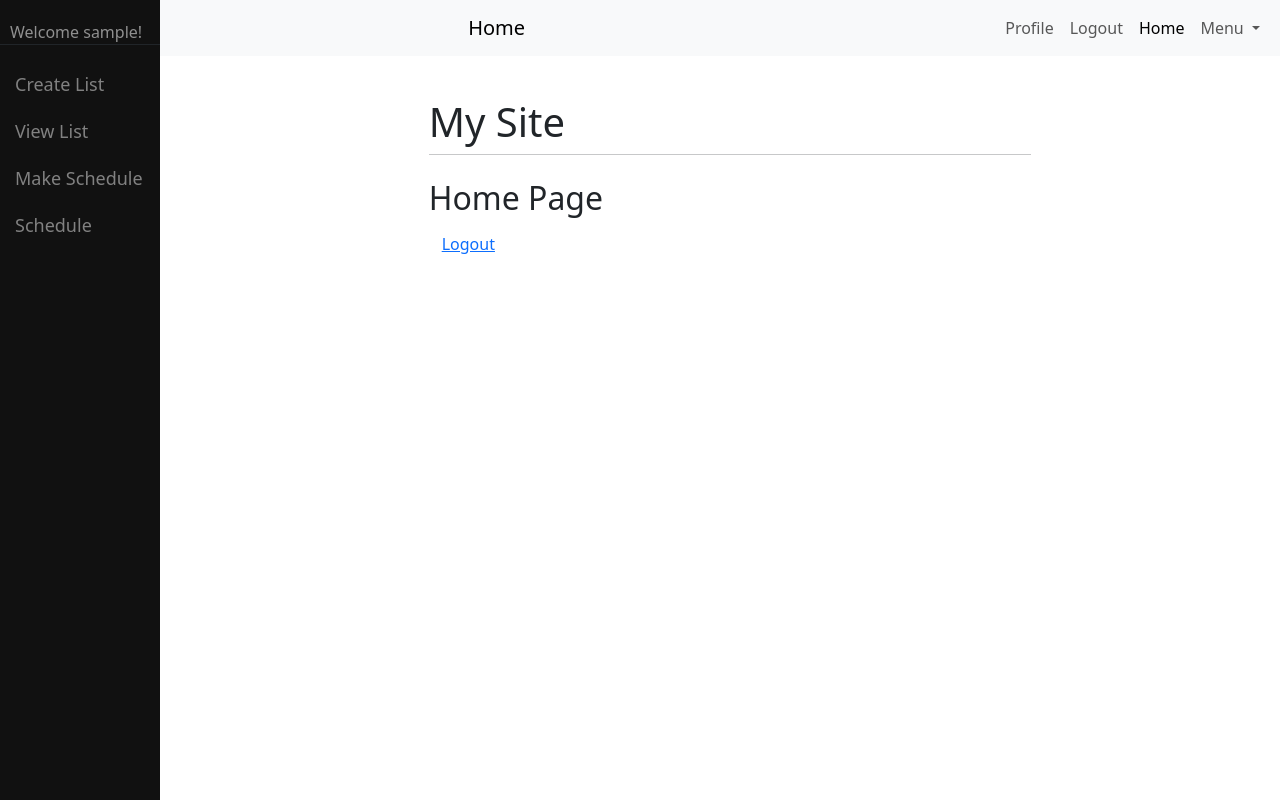
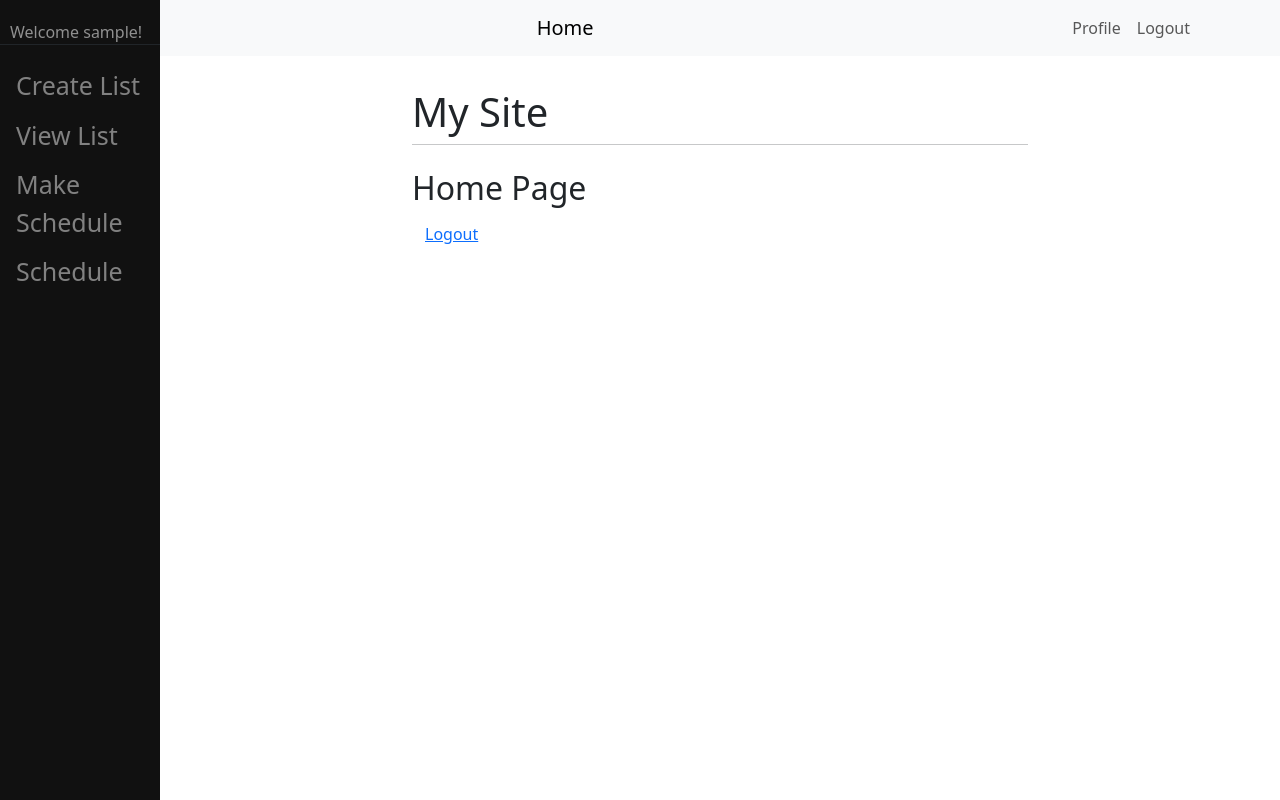
Before and after one commit to dylanp581/django_todolist, a Django app: page / in a window 1280 px wide. Run offline with Django 4.2, Linux system fonts and the light colour scheme; the visitor is signed in with stand-in values (Sample User, id 1); some libraries are stand-ins or nearby versions.

Commit message:
made the mobile version more like the desktop 0.7

```diff
--- a/main/templates/main/base.html
+++ b/main/templates/main/base.html
@@ -26,31 +26,22 @@
             }
 
             .sidenav a {
-                padding: 10px 15px;
+                padding: 6px 8px 6px 16px;
                 text-decoration: none;
-                font-size: 18px;
+                font-size: 25px;
                 color: #818181;
                 display: block;
-                border-radius: 5px;
-                transition: background-color 0.3s, color 0.3s;
             }
 
-            .sidenav a:hover {
-                color: #fff;
-                background-color: #575757;
+            .sidenav a:hover{
+                color: #f1f1f1;
             }
 
-            .main {
-                margin-left: 180px;
-                padding: 10px;
+            .main{
+                margin-left: 160px;
+                padding: 0px 10px;
             }
 
-            /* Responsive adjustments */
-            @media screen and (max-width: 768px) {
-                .main {
-                    margin-left: 0;
-                }
-            }
         </style>
 
         <meta charset="utf-8">
@@ -62,8 +53,8 @@
     </head>
 
     <body>
-        <nav class="navbar navbar-expand-lg navbar-light bg-light bg-body-tertiary">
-            <div class="container-fluid">
+        <nav class="navbar navbar-expand-lg navbar-light bg-light">
+            <div class="container">
                 <div class="navbar-nav mx-auto">
                     <a class="navbar-brand" href="{% url 'home' %}">Home</a>
                 </div>
@@ -74,25 +65,6 @@
                             {% csrf_token %}
                             <button type="submit" class="btn btn-link nav-item nav-link">Logout</button>
                         </form>
-                        <div class="collapse navbar-collapse" id="navbarNavDropdown">
-                            <ul class="navbar-nav">
-                                <li class="nav-item">
-                                    <a class="nav-link active" aria-current="page" href="#">Home</a>
-                                </li>
-                                    <li class="nav-item">
-                                <li class="nav-item dropdown">
-                                    <a class="nav-link dropdown-toggle" href="#" role="button" data-bs-toggle="dropdown" aria-expanded="false">
-                                    Menu
-                                    </a>
-                                    <ul class="dropdown-menu">
-                                        <li><a class="dropdown-item" href="{% url 'create' %}">Create List</a></li>
-                                        <li><a class="dropdown-item" href="{% url 'view' %}">View List</a></li>
-                                        <li><a class="dropdown-item" href="{% url 'create_schedule' %}">Make Schedule</a></li>
-                                        <li><a class="dropdown-item" href="{% url 'schedule_list' %}">Schedule</a></li>
-                                    </ul>
-                                </li>
-                            </ul>
-                        </div>
                     {% else %}
                         <a class="nav-item nav-link" href="{% url 'login' %}">Login</a>
                         <a class="nav-item nav-link" href="{% url 'register' %}">Register</a>
@@ -102,7 +74,7 @@
         </nav>
         <div class="container mt-4">
         {% if user.is_authenticated %}
-        <div class="sidenav d-none d-lg-block">
+        <div class="sidenav">
             <p id="username" class="border-bottom border-dark">Welcome {{ user }}!</p>
             <a href="{% url 'create' %}">Create List</a>
             <a href="{% url 'view' %}">View List</a>
```
